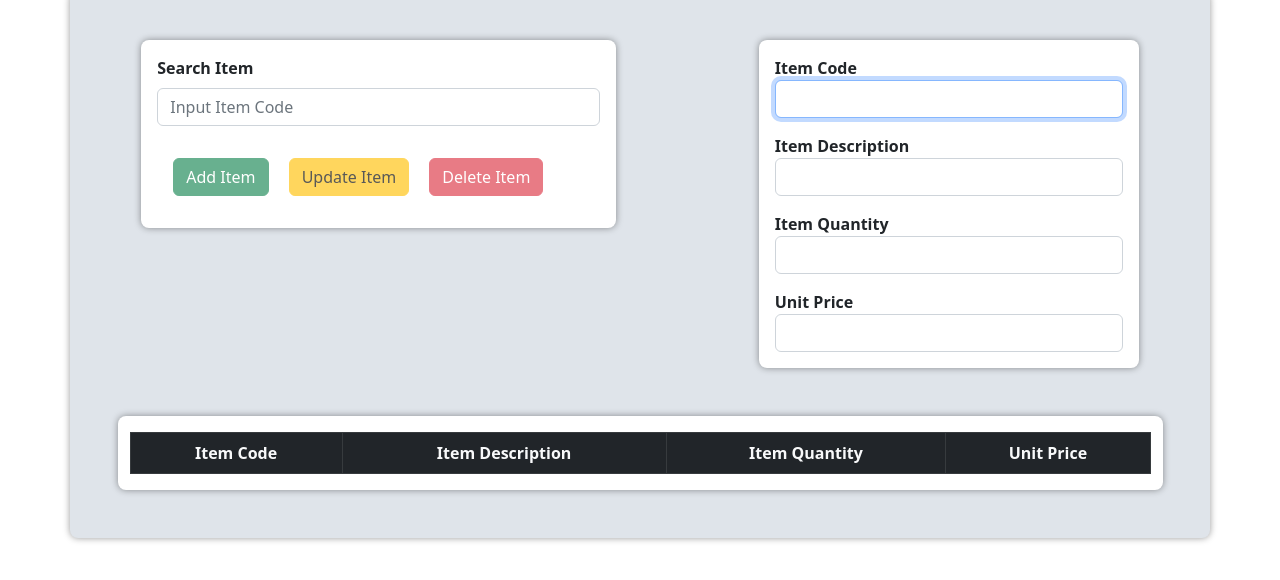
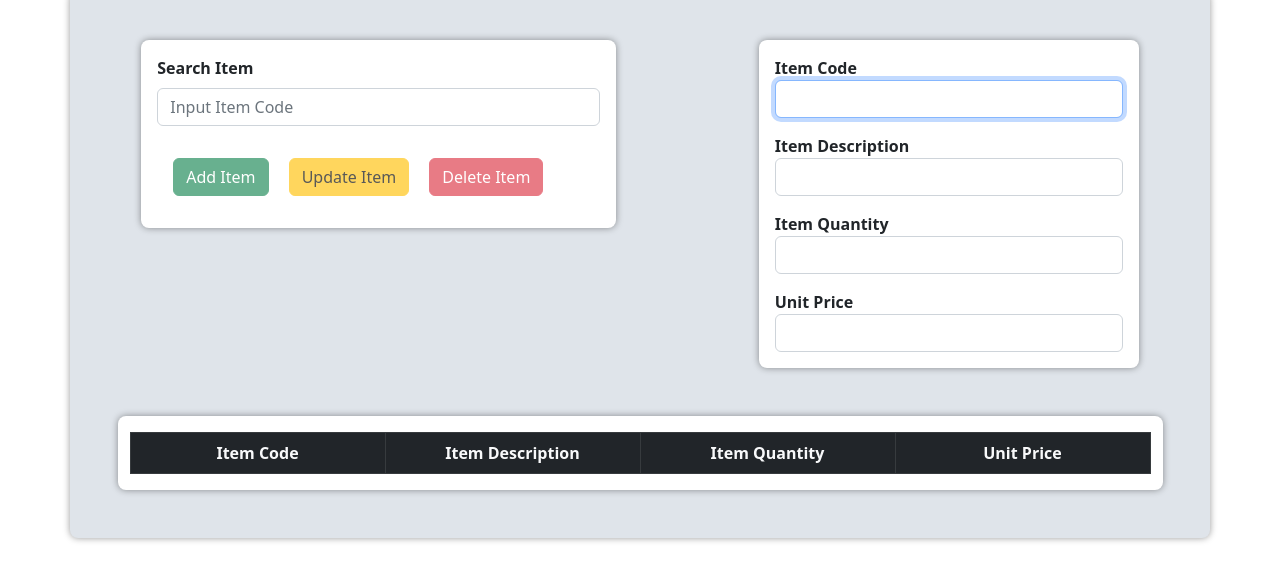
Before and after one commit to Kavithma-Thushal/JavaEE-POS, a plain HTML site: page FrontEnd-POS/pages/item.html in a window 1280 px wide. Shown: the part 158-738 px from the top of the page. Drawn offline with Linux system fonts and the light colour scheme; no server answers.

Commit message:
Refactored

```diff
--- a/FrontEnd-POS/pages/item.html
+++ b/FrontEnd-POS/pages/item.html
@@ -104,10 +104,10 @@
                     <table class="table table-striped table-bordered table-hover mt-3">
                         <thead class="text-light table-dark text-center  table-bordered">
                         <tr>
-                            <th>Item Code</th>
-                            <th>Item Description</th>
-                            <th>Item Quantity</th>
-                            <th>Unit Price</th>
+                            <th class="w-25">Item Code</th>
+                            <th class="w-25">Item Description</th>
+                            <th class="w-25">Item Quantity</th>
+                            <th class="w-25">Unit Price</th>
                         </tr>
                         </thead>
                         <tbody id="ItemTable"></tbody>
```
Also changed, not shown: FrontEnd-POS/pages/customer.html (+4 -4 lines), FrontEnd-POS/pages/orders.html (+2 -2 lines).
